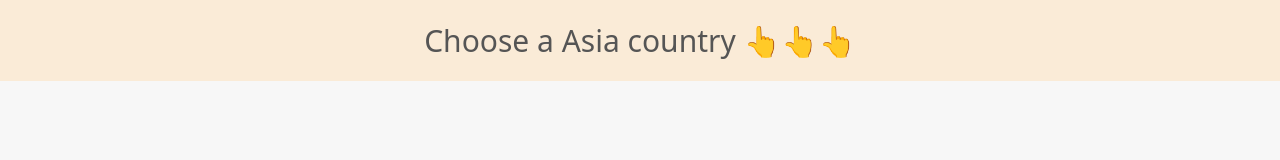
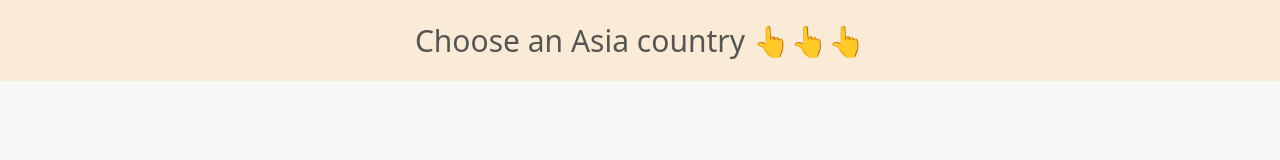
Before and after one commit to td510510/Choose-A-Asia-Country, a plain HTML site: page index.html in a window 1280 px wide. Drawn offline with Linux system fonts and the light colour scheme; no server answers.

Commit message:
add some text

```diff
--- a/index.html
+++ b/index.html
@@ -7,11 +7,11 @@
   <meta http-equiv="X-UA-Compatible" content="ie=edge" />
   <link rel="stylesheet" href="style.css" />
   <script defer src="script.js"></script>
-  <title>Asynchronous JavaScript</title>
+  <title>Choose an Asia country</title>
 </head>
 
 <body>
-  <header>Choose a Asia country 👆👆👆</header>
+  <header>Choose an Asia country 👆👆👆</header>
   <main class="container">
     <div class="countries-name">
       <!-- <button></button> -->
```
